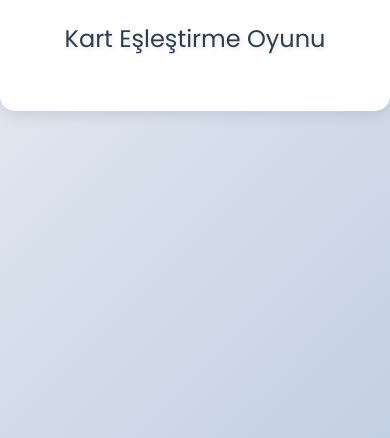
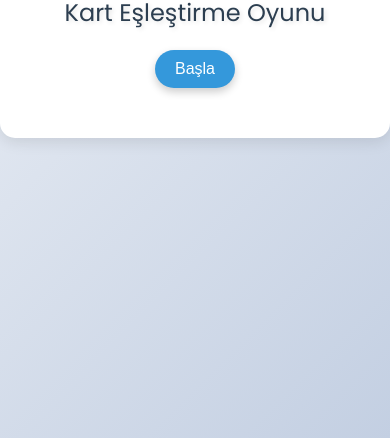
Before and after one commit to SanjiCo/camaga, a plain HTML site: page index.html in a window 390 px wide. Shown: the part 406-844 px from the top of the page. Drawn offline with nearby package versions, Linux system fonts and the light colour scheme.

Commit message:
Add files via upload

```diff
--- a/index.html
+++ b/index.html
@@ -15,6 +15,9 @@
             <button id="easy-button">Kolay</button>
             <button id="medium-button">Orta</button>
             <button id="hard-button">Zor</button>
+        </div>
+        <div id="start-button" class="mobile-only">
+            <button id="start-game-button">Başla</button>
         </div>
         <div id="card-area"></div>
         <div id="audio-controls" style="display: none;">
--- a/script.js
+++ b/script.js
@@ -226,3 +226,8 @@ function toggleMute() {
 
     isMuted = !isMuted;
 }
+
+document.getElementById('start-game-button').addEventListener('click', () => {
+    difficulty = 'easy'; // Kolay modda başla
+    startGame();
+});
--- a/style.css
+++ b/style.css
@@ -194,6 +194,33 @@ h2 {
     #difficulty-buttons.desktop-only {
         display: none;
     }
+
+    #start-button.mobile-only {
+        display: block;
+        margin-bottom: 15px;
+    }
+
+    #start-game-button {
+        background-color: #3498db;
+        color: white;
+        border: none;
+        padding: 10px 20px;
+        font-size: 1rem;
+        border-radius: 25px;
+        cursor: pointer;
+        transition: background-color 0.3s, transform 0.2s, box-shadow 0.3s;
+        box-shadow: 0 4px 8px rgba(0, 0, 0, 0.2);
+    }
+
+    #start-game-button:hover {
+        background-color: #2980b9;
+        transform: translateY(-2px);
+        box-shadow: 0 6px 12px rgba(0, 0, 0, 0.3);
+    }
+
+    #start-game-button:active {
+        transform: translateY(0);
+    }
 }
 
 /* Yeni animasyon ekle */
@@ -219,3 +246,31 @@ h2 {
 .card.matched .back {
     transform: rotateY(0deg) !important; /* Arka yüzün düzgün görünmesini sağla */
 }
+
+/* Mobil cihazlarda "Başla" butonunu göster */
+#start-button.mobile-only {
+    display: block; /* Mobilde göster */
+    margin-bottom: 15px;
+}
+
+#start-game-button {
+    background-color: #3498db;
+    color: white;
+    border: none;
+    padding: 10px 20px;
+    font-size: 1rem;
+    border-radius: 25px;
+    cursor: pointer;
+    transition: background-color 0.3s, transform 0.2s, box-shadow 0.3s;
+    box-shadow: 0 4px 8px rgba(0, 0, 0, 0.2);
+}
+
+#start-game-button:hover {
+    background-color: #2980b9;
+    transform: translateY(-2px);
+    box-shadow: 0 6px 12px rgba(0, 0, 0, 0.3);
+}
+
+#start-game-button:active {
+    transform: translateY(0);
+}
```
